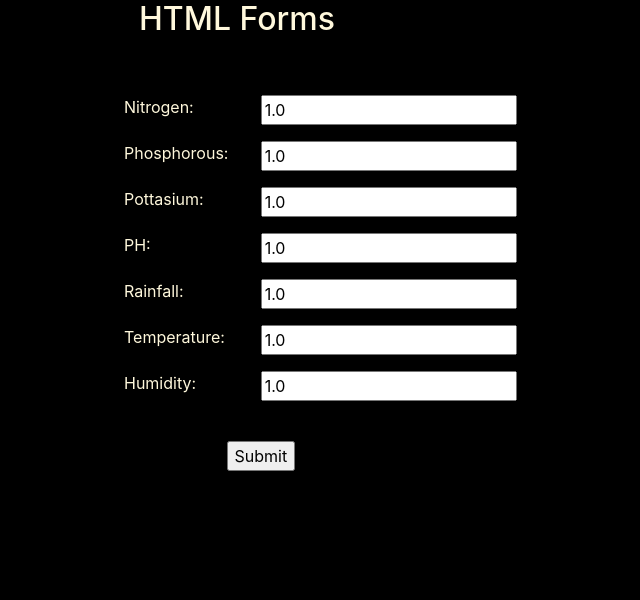
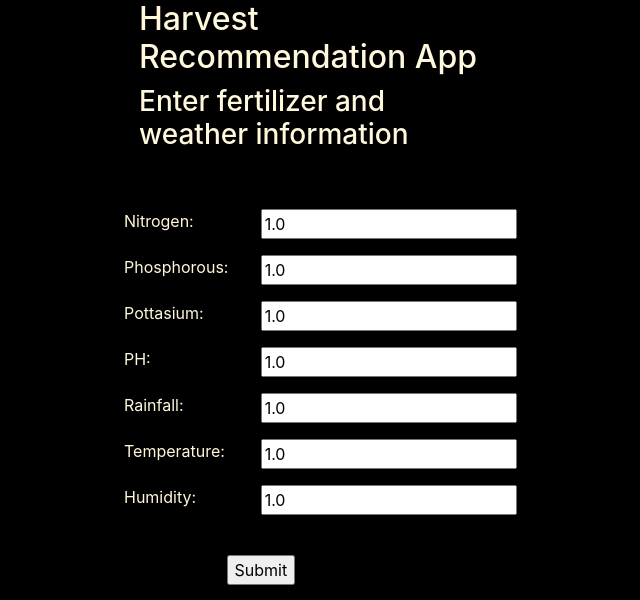
Before and after one commit to DashankaNadeeshanDeSilva/Harvest-Recommendation-App, a Flask app: page / in a window 1280 px wide. Shown: the top 600 px of the page, without its empty margins (326-966 px from the left). Run offline with Flask 2, Linux system fonts and the light colour scheme; parts of the project's set-up code (start-up, migrations or seed data) failed here and were passed over; some libraries are stand-ins or nearby versions.

Commit message:
Update html template

```diff
--- a/templates/harvest_recommend.html
+++ b/templates/harvest_recommend.html
@@ -8,7 +8,8 @@
 <div class="row">
   <div class="col-sm-4"></div>
   <div class="blockquote col-sm-4">
-  <h2>HTML Forms</h2>
+  <h2>Harvest Recommendation App</h2>
+  <h3>Enter fertilizer and weather information</h3>
   </div>
   </div>
 
```
